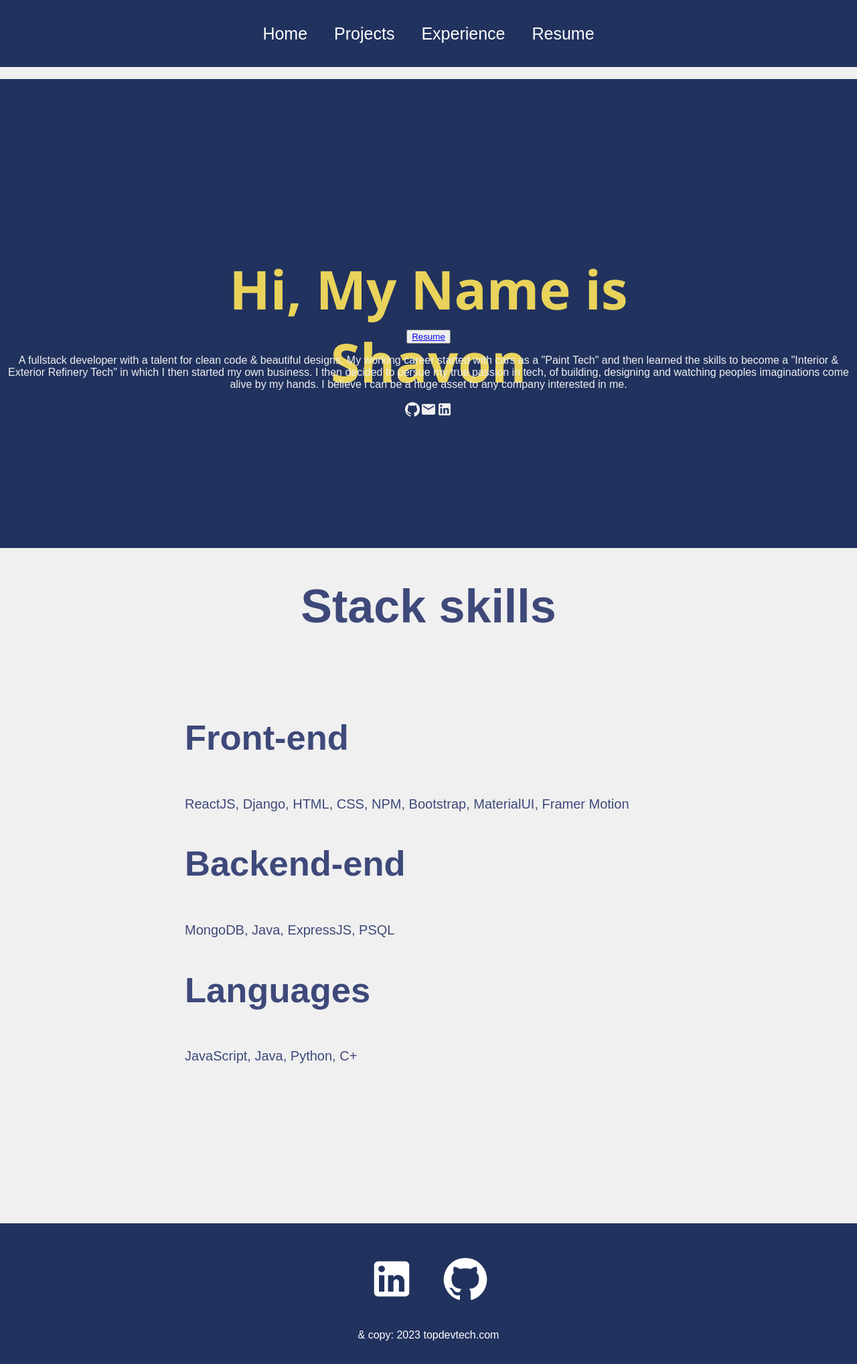
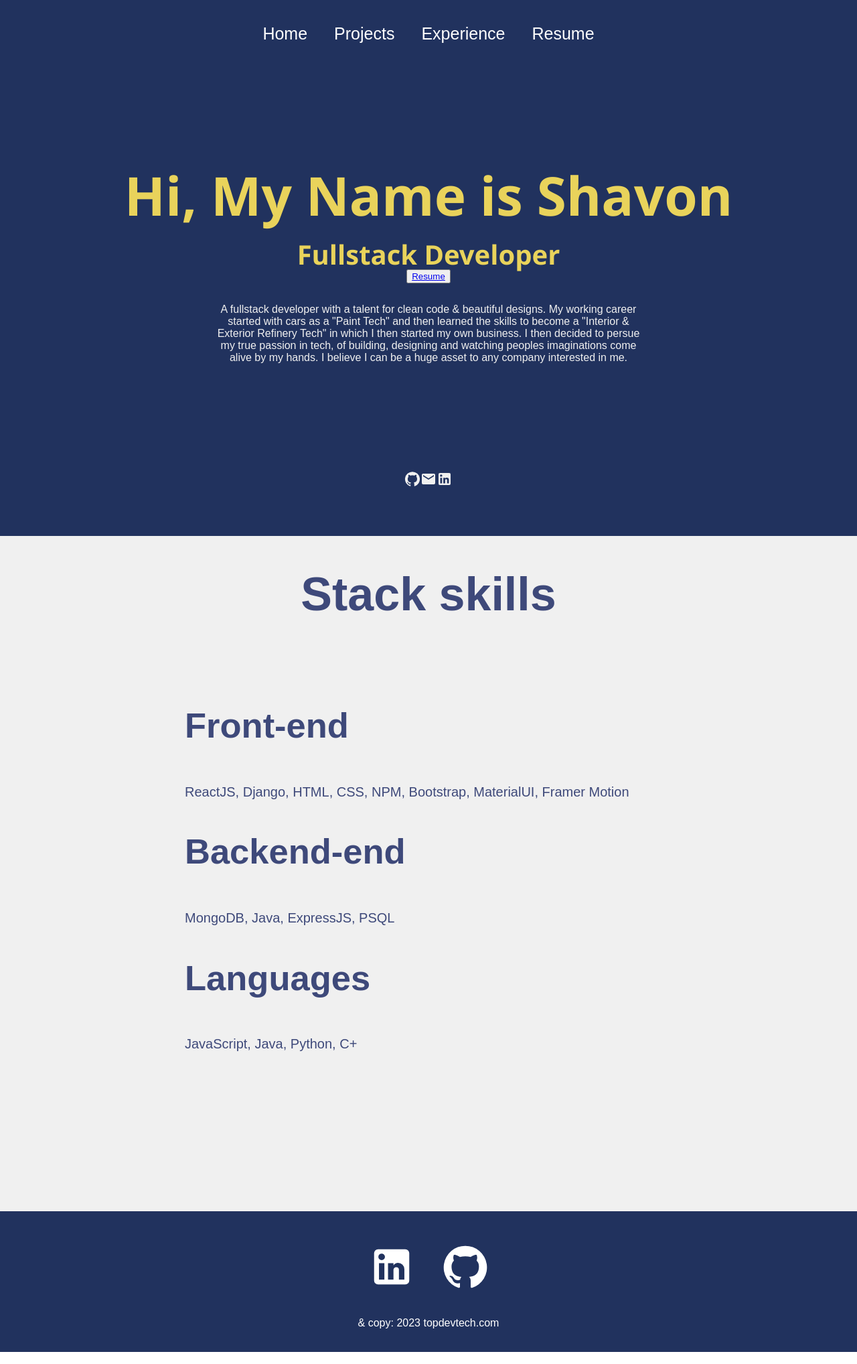
Before and after one commit to Shavon63/after-cohort-portfolio, a React (Create React App) app in the folder frontend/: page / in a window 1280 px wide. Shown: the whole page at 67% size. Built offline with nearby package versions, Linux system fonts and the light colour scheme.

Commit message:
up to date

```diff
--- a/frontend/src/components/NAV/Nav.js
+++ b/frontend/src/components/NAV/Nav.js
@@ -24,7 +24,7 @@ function Nav() {
             <Link to="/">Home</Link>
             <Link to="/projects">Projects</Link>
             <Link to="/experience">Experience</Link>
-            <Link to="https://docs.google.com/document/d/1oiA_fnzx5cGoKzDaFf6rReXinmHberXqmtjkrKhDBp0/edit">Resume</Link>
+            <Link to="https://docs.google.com/document/d/1oiA_fnzx5cGoKzDaFf6rReXinmHberXqmtjkrKhDBp0/edit?usp=sharing">Resume</Link>
         </div>
         </div>
   )
--- a/frontend/src/components/footer/Footer.js
+++ b/frontend/src/components/footer/Footer.js
@@ -1,13 +1,14 @@
 import { GitHub, LinkedIn } from '@mui/icons-material'
 import React from 'react'
+import { Link } from 'react-router-dom'
 import './footer.css'
 
 function Footer() {
   return (
     <div className='footer'>
     <div className='socialMedia'>
-        <LinkedIn/>
-        <GitHub/>
+        <Link to="https://www.linkedin.com/in/shavon-white-devop-full-stack/"><LinkedIn/></Link>
+        <Link to="https://github.com/Shavon63?tab=repositories"><GitHub/></Link>
     </div>
     <p> & copy: 2023 topdevtech.com</p>
     </div>
--- a/frontend/src/pages/Experience/Experience.js
+++ b/frontend/src/pages/Experience/Experience.js
@@ -1,4 +1,5 @@
 import React from 'react'
+import { Link } from 'react-router-dom'
 import {VerticalTimeline, VerticalTimelineElement} from "react-vertical-timeline-component"
 import "react-vertical-timeline-component/style.min.css"
 import SchoolIcon from "@mui/icons-material/School"
@@ -56,7 +57,7 @@ function Experience() {
             </VerticalTimelineElement>
         </VerticalTimeline>
         <div>
-            <button className='resume-button'><Link to="https://docs.google.com/document/d/1oiA_fnzx5cGoKzDaFf6rReXinmHberXqmtjkrKhDBp0/edit">Resume</Link></button>
+            <button><Link to="https://docs.google.com/document/d/1oiA_fnzx5cGoKzDaFf6rReXinmHberXqmtjkrKhDBp0/edit?usp=sharing">Resume</Link></button>
         </div>
     </div>
   )
--- a/frontend/src/pages/Home/Home.js
+++ b/frontend/src/pages/Home/Home.js
@@ -6,14 +6,12 @@ import './home.css'
 function Home() {
   return (
     <div className='home'>
-        <div className='photo'>
-        <img href= "../assets/headshot.jpg" />
-        </div>
                 <div className='about'>
             <h2>Hi, My Name is Shavon </h2>
+            <h3>Fullstack Developer</h3>
             <div className='promt'>
-            <button><Link to="https://docs.google.com/document/d/1oiA_fnzx5cGoKzDaFf6rReXinmHberXqmtjkrKhDBp0/edit">Resume</Link></button>
-                <p>A fullstack developer with a talent for clean code & beautiful designs. My working career started with cars as a "Paint Tech" and then learned the skills to become a "Interior & Exterior Refinery Tech" in which I then started my own business. I then decided to persue my true passion in tech, of building, designing and watching peoples imaginations come alive by my hands. I believe i can be a huge asset to any company interested in me.</p>
+            <button><Link to="https://docs.google.com/document/d/1oiA_fnzx5cGoKzDaFf6rReXinmHberXqmtjkrKhDBp0/edit?usp=sharing">Resume</Link></button>
+                <p>A fullstack developer with a talent for clean code & beautiful designs. My working career started with cars as a "Paint Tech" and then learned the skills to become a "Interior & Exterior Refinery Tech" in which I then started my own business. I then decided to persue my true passion in tech, of building, designing and watching peoples imaginations come alive by my hands. I believe I can be a huge asset to any company interested in me.</p>
                 <GitHub/>
                 <Email/>
                 <LinkedIn/>
--- a/frontend/src/pages/Home/home.css
+++ b/frontend/src/pages/Home/home.css
@@ -3,10 +3,6 @@
     align-items: center;
     font-family: "Arial", sans-serif;
     color: #3e497a;
-  }
-
-  .photo{
-    width: 70px
   }
 
   .about {
@@ -25,14 +21,28 @@
     font-family: "Segoe UI", Tahoma, Geneva, Verdana, sans-serif;
     font-size: 80px;
     color: #e9d35b;
-    height: 50px;
-    text-align: center;
-    width: 50%;
+    height: 10px;
+
+  }
+  .about h3 {
+    font-family:'Segoe UI', Tahoma, Geneva, Verdana, sans-serif;
+    font-size: 40px;
+    color: #e9d35b;
+    height: 10px;
+    text-align: left;
   }
 
   .about .prompt {
     width: 40%;
     font-size: 30px;
+  }
+
+  .about p {
+    width: 50%;
+    text-align: center;
+    margin: auto;
+    height: 250px;
+    margin-top: 30px;
   }
   .prompt svg {
     font-size: 60px;
```
